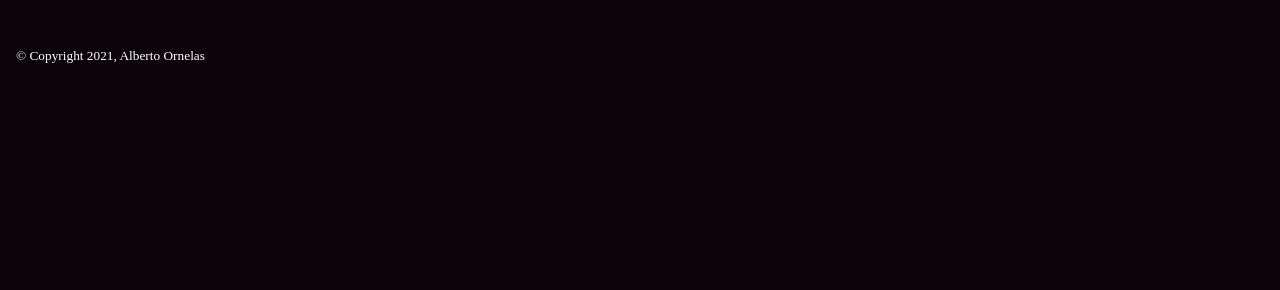
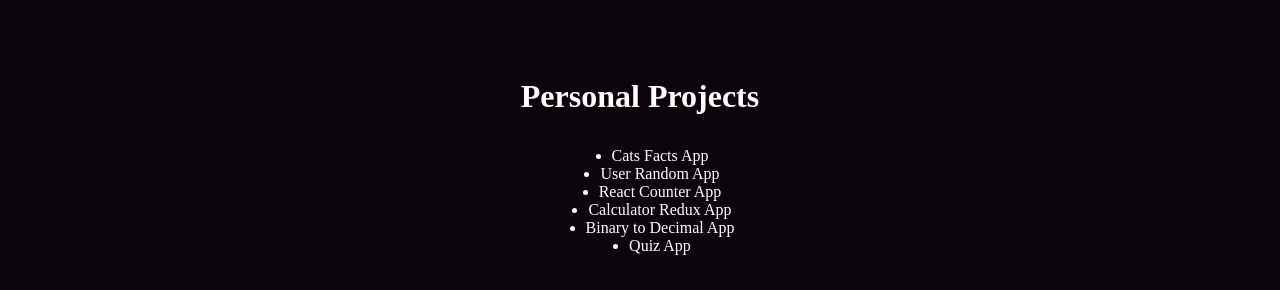
Before and after one commit to albertoor/web-template-unison, a React (Create React App) app: page / in a window 1280 px wide. Shown: the part 646-936 px from the top of the page. Before the commit the page ends 800 px from the top, so only its background shows below. Built offline with nearby package versions, Linux system fonts and the light colour scheme; a web font is replaced by a local one.

Commit message:
projects links

```diff
--- a/src/App.js
+++ b/src/App.js
@@ -6,6 +6,7 @@
 import Main from './components/Main/Main';
 import Info from './components/Info/Info';
 import Footer from './components/Footer/Footer';
+import Projects from './components/Projects/Projects';
 
 export default function App() {
   return (
@@ -13,6 +14,7 @@
       <Navbar />
       <Main />
       <Info />
+      <Projects />
       <Footer />
     </>
   );
--- /dev/null
+++ b/src/components/Projects/Projects.css
@@ -0,0 +1,20 @@
+.projects {
+  color: #ffff;
+  padding: 2rem 2rem;
+  display: flex;
+  justify-content: center;
+  flex-direction: column;
+  align-items: center;
+}
+
+.projects-links {
+  display: flex;
+  flex-direction: column;
+  margin-top: 2rem;
+  align-items: center;
+}
+
+.projects-links > li > a {
+  text-decoration: none;
+  color: #ffff;
+}
--- /dev/null
+++ b/src/components/Projects/Projects.js
@@ -0,0 +1,31 @@
+import React from 'react';
+import "./Projects.css";
+
+
+export default function Projects() {
+  return (
+    <div className="projects">
+      <h1>Personal Projects</h1>
+      <ul className="projects-links">
+      <li>
+        <a href="https://cat-facts-application.herokuapp.com" target="_blank">Cats Facts App</a>
+      </li>
+      <li>
+        <a href="https://react-random-user-generator.herokuapp.com" target="_blank">User Random App</a>
+      </li>
+      <li>
+        <a href="https://counter-react-a.herokuapp.com" target="_blank">React Counter App</a>
+      </li>
+      <li>
+        <a href="https://react-redux-calculator-app.herokuapp.com" target="_blank">Calculator Redux App</a>
+      </li>
+      <li>
+        <a href="https://react-binary-to-decimal-app.stackblitz.io" target="_blank">Binary to Decimal App</a>
+      </li>
+      <li>
+        <a href="https://react-quiz-application.stackblitz.io" target="_blank">Quiz App</a>
+      </li>
+    </ul>
+    </div>
+  );
+}
```
